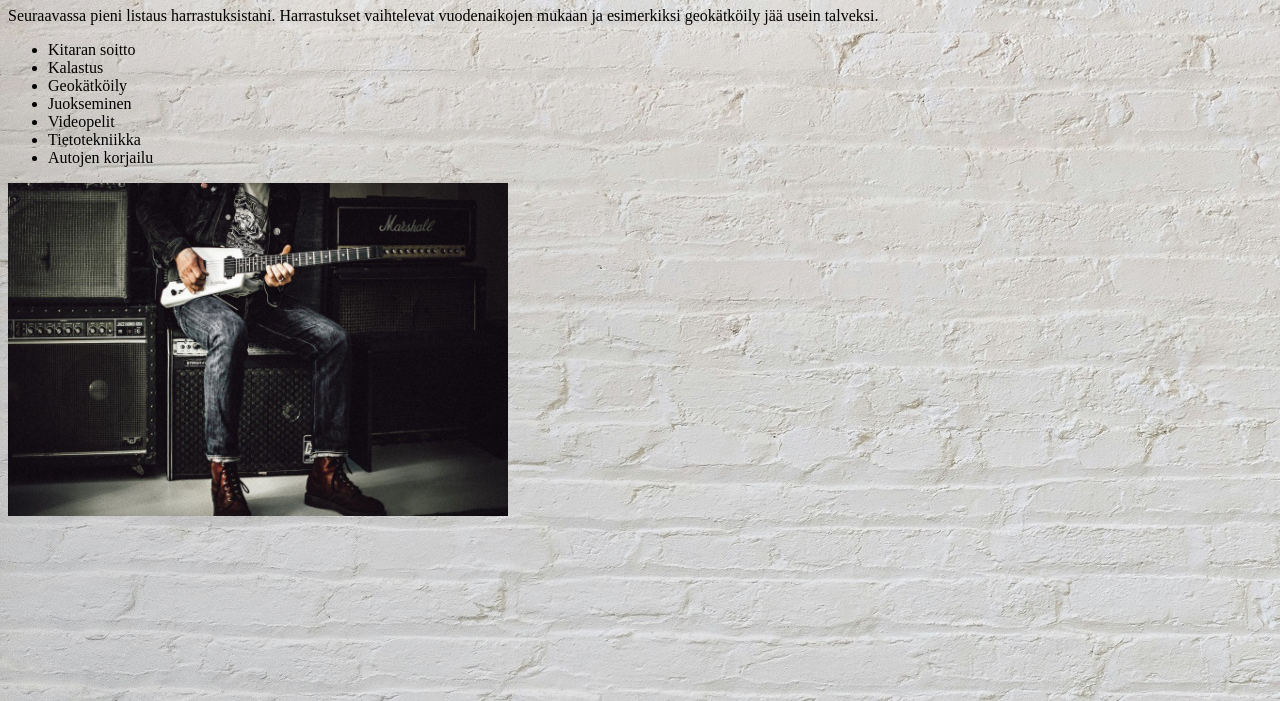
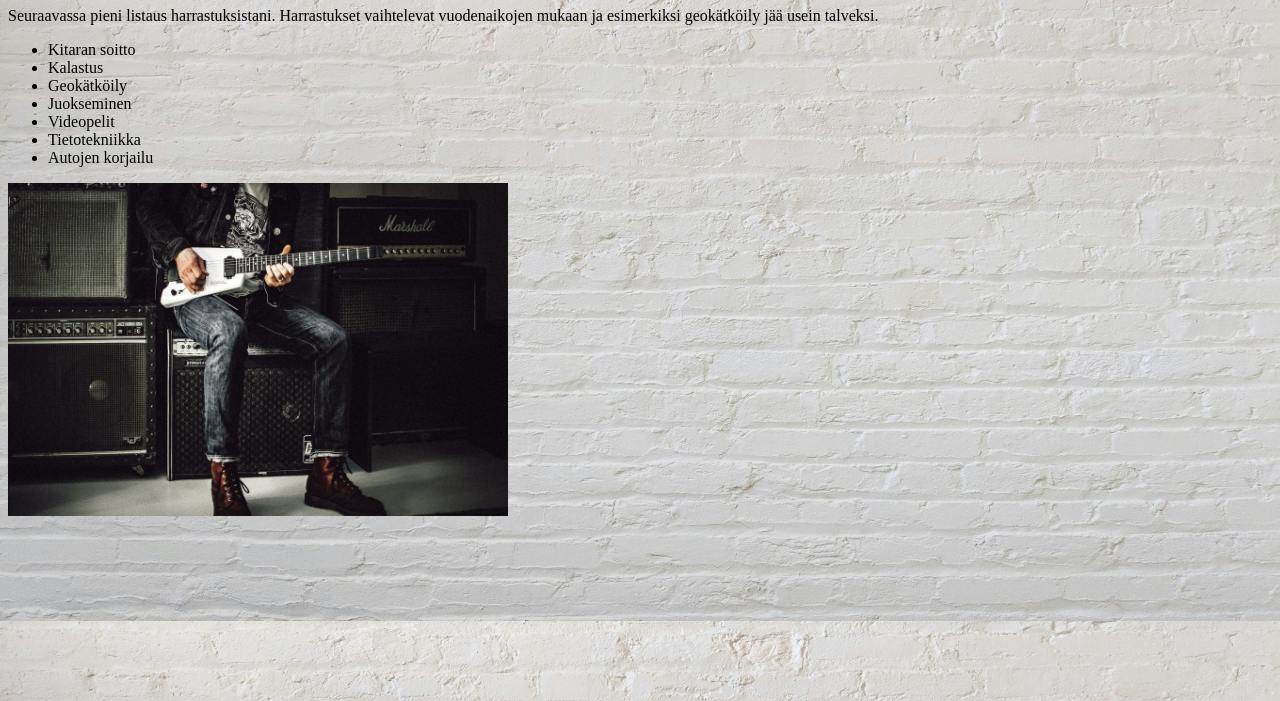
Before and after one commit to tonyvandamn/harrastus-sivu, a plain HTML site: page harrastus.html in a window 1280 px wide. Shown: the part 99-800 px from the top of the page. Drawn offline with Linux system fonts and the light colour scheme.

Commit message:
Update harrastus.html

```diff
--- a/harrastus.html
+++ b/harrastus.html
@@ -4,7 +4,7 @@
     <meta charset="UTF-8">
     <meta name="viewport" content="width=device-width, initial-scale=1.0">
     <title>Harrastukset</title>
-    <link rel="stylesheet" href="tyylit.css">
+    <link rel="stylesheet" href="css/index.css">
 </head>
 <body>
 
```
